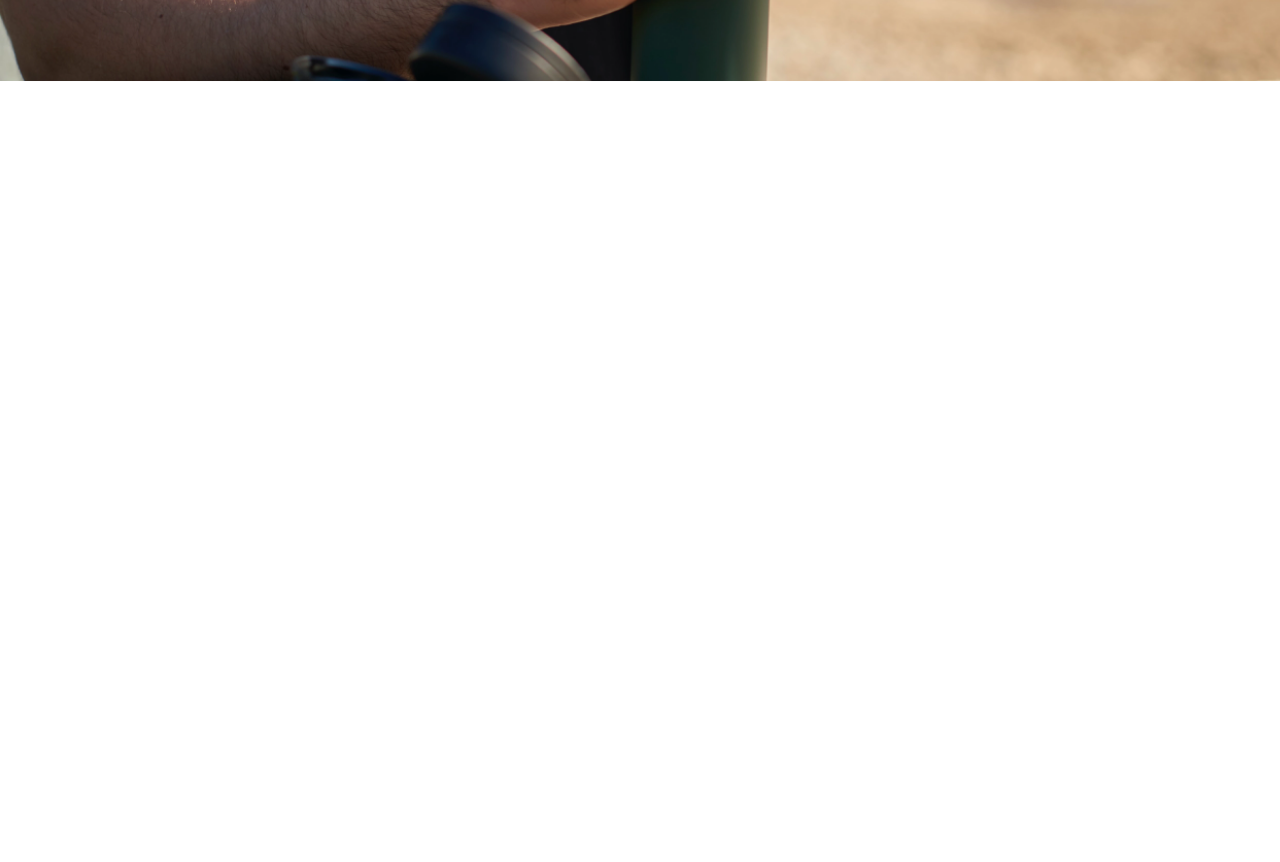
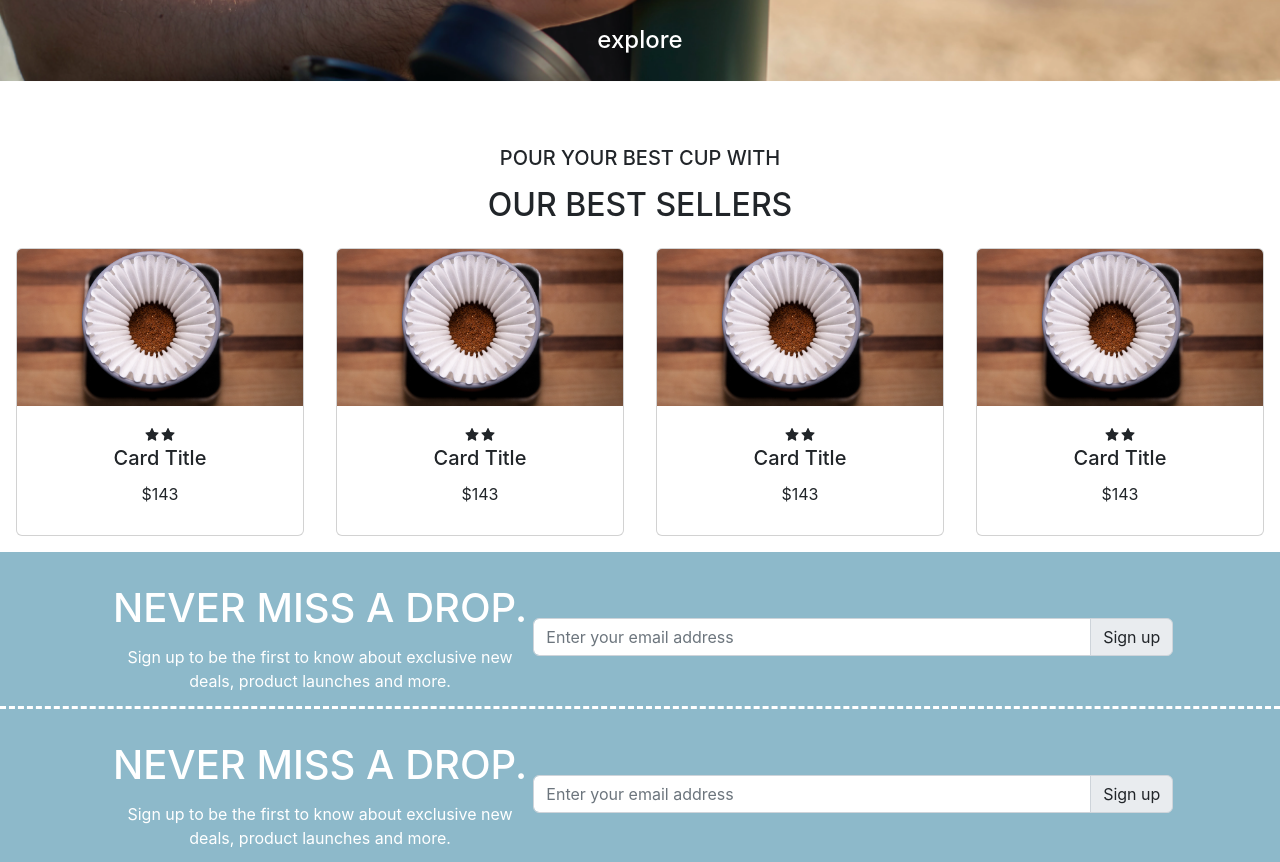
Before and after one commit to nejrapribinja/ESPRO, a React (Create React App) app in the folder client/: page / in a window 1280 px wide. Shown: the part 720-1582 px from the top of the page. Before the commit the page ends 866 px from the top, so only its background shows below. Built offline with nearby package versions, Linux system fonts and the light colour scheme.

Commit message:
first commit

```diff
--- /dev/null
+++ b/client/src/components/Footer.js
@@ -0,0 +1,42 @@
+import { Row, Col, Container, InputGroup, FormControl, Form } from "react-bootstrap";
+
+const Footer = () => {
+  return (
+    <Container fluid className="footer">
+      <Row
+        className="d-flex justify-content-center align-items-center text-center first"
+        style={{ paddingTop: "2rem" }}>
+        <Col md={4} className="justify-content-start align-items-center">
+          <h1>NEVER MISS A DROP.</h1>
+          <p>
+            Sign up to be the first to know about exclusive new deals, product launches and more.
+          </p>
+        </Col>
+        <Col md={6}>
+          <InputGroup className="mb-3">
+            <Form.Control placeholder="Enter your email address" />
+            <InputGroup.Text id="basic-addon2">Sign up</InputGroup.Text>
+          </InputGroup>
+        </Col>
+      </Row>
+      <Row
+        className="d-flex justify-content-center align-items-center text-center"
+        style={{ paddingTop: "2rem" }}>
+        <Col md={4} className="justify-content-start align-items-center">
+          <h1>NEVER MISS A DROP.</h1>
+          <p>
+            Sign up to be the first to know about exclusive new deals, product launches and more.
+          </p>
+        </Col>
+        <Col md={6}>
+          <InputGroup className="mb-3">
+            <Form.Control placeholder="Enter your email address" />
+            <InputGroup.Text id="basic-addon2">Sign up</InputGroup.Text>
+          </InputGroup>
+        </Col>
+      </Row>
+    </Container>
+  );
+};
+
+export default Footer;
--- a/client/src/components/Home.js
+++ b/client/src/components/Home.js
@@ -1,10 +1,14 @@
 import React, { useState, useEffect } from "react";
+import Footer from "./Footer";
 import Main from "./Main";
+import Offer from "./Offer";
 
 const Home = () => {
   return (
     <>
       <Main />
+      <Offer />
+      <Footer />
     </>
   );
 };
--- a/client/src/components/Main.js
+++ b/client/src/components/Main.js
@@ -54,7 +54,7 @@ const Main = () => {
         </Row>
         <Row
           className="d-flex justify-content-center align-items-center text-center"
-          style={{ height: "95vh" }}>
+          style={{ height: "80vh" }}>
           <Col md={6} className=" ">
             <h1>BREW ANYWHERE. BE ANYWHERE.</h1>
             <h4>
@@ -65,6 +65,11 @@ const Main = () => {
             <Button>POUR ON THE GO</Button>
           </Col>
         </Row>
+        <Row className="d-flex justify-content-center align-items-end text-center">
+          <Col md={3}>
+            <h4>explore</h4>
+          </Col>
+        </Row>
       </div>
     </Container>
   );
--- /dev/null
+++ b/client/src/components/Offer.js
@@ -0,0 +1,26 @@
+import React, { useState, useEffect } from "react";
+import { Nav, NavLink, Col, Row, Navbar, Container, Table, Button } from "react-bootstrap";
+import Product from "./Product";
+
+const Offer = () => {
+  return (
+    <Container fluid style={{ marginTop: "3rem" }}>
+      <Row className="d-flex justify-content-center align-items-center text-center">
+        <Col md={4}>
+          <h5>POUR YOUR BEST CUP WITH</h5>
+          <h2>OUR BEST SELLERS</h2>
+        </Col>
+      </Row>
+      <Row className="d-flex justify-content-center align-items-center text-center">
+        <Col md={12} className="d-flex justify-content-center align-items-center text-center">
+          <Product />
+          <Product />
+          <Product />
+          <Product />
+        </Col>
+      </Row>
+    </Container>
+  );
+};
+
+export default Offer;
--- /dev/null
+++ b/client/src/components/Product.js
@@ -0,0 +1,20 @@
+import Button from "react-bootstrap/Button";
+import Card from "react-bootstrap/Card";
+import five from "../images/5.png";
+import { AiFillStar } from "react-icons/ai";
+
+const Product = () => {
+  return (
+    <Card style={{ width: "18rem", margin: "1rem" }}>
+      <Card.Img variant="top" src={five} />
+      <Card.Body>
+        <AiFillStar />
+        <AiFillStar />
+        <Card.Title>Card Title</Card.Title>
+        <Card.Text>$143</Card.Text>
+      </Card.Body>
+    </Card>
+  );
+};
+
+export default Product;
--- a/client/src/index.css
+++ b/client/src/index.css
@@ -64,10 +64,23 @@ button {
   background: #FFFFFF 0% 0% no-repeat padding-box !important;
   border-radius: 26px;
   color: black !important;
-  opacity: 1;
+  font: normal normal bold 12px/14px Josefin Sans;
+letter-spacing: 1.8px;
+color: #221F20;
+text-transform: uppercase;
+opacity: 1;
 }
 
 .icon {
   font-size: 1.5rem !important;
   margin:1rem;
 }
+
+.footer {
+  background-color: #8DB9CA;
+  color: #FFFFFF;
+}
+
+.first {
+  border-bottom: 3px dashed #FFFFFF;
+}
```
Also changed, not shown: client/src/images/5.png (added).
